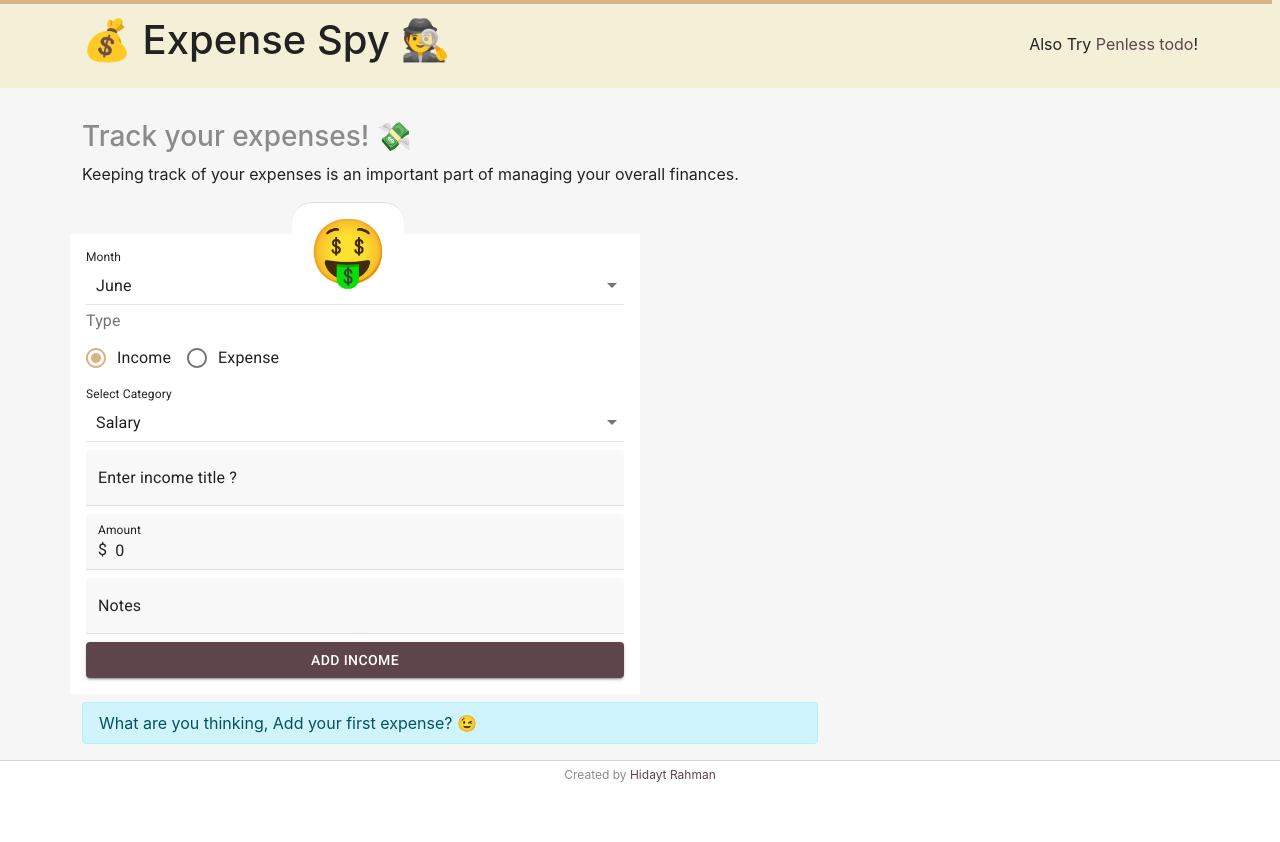
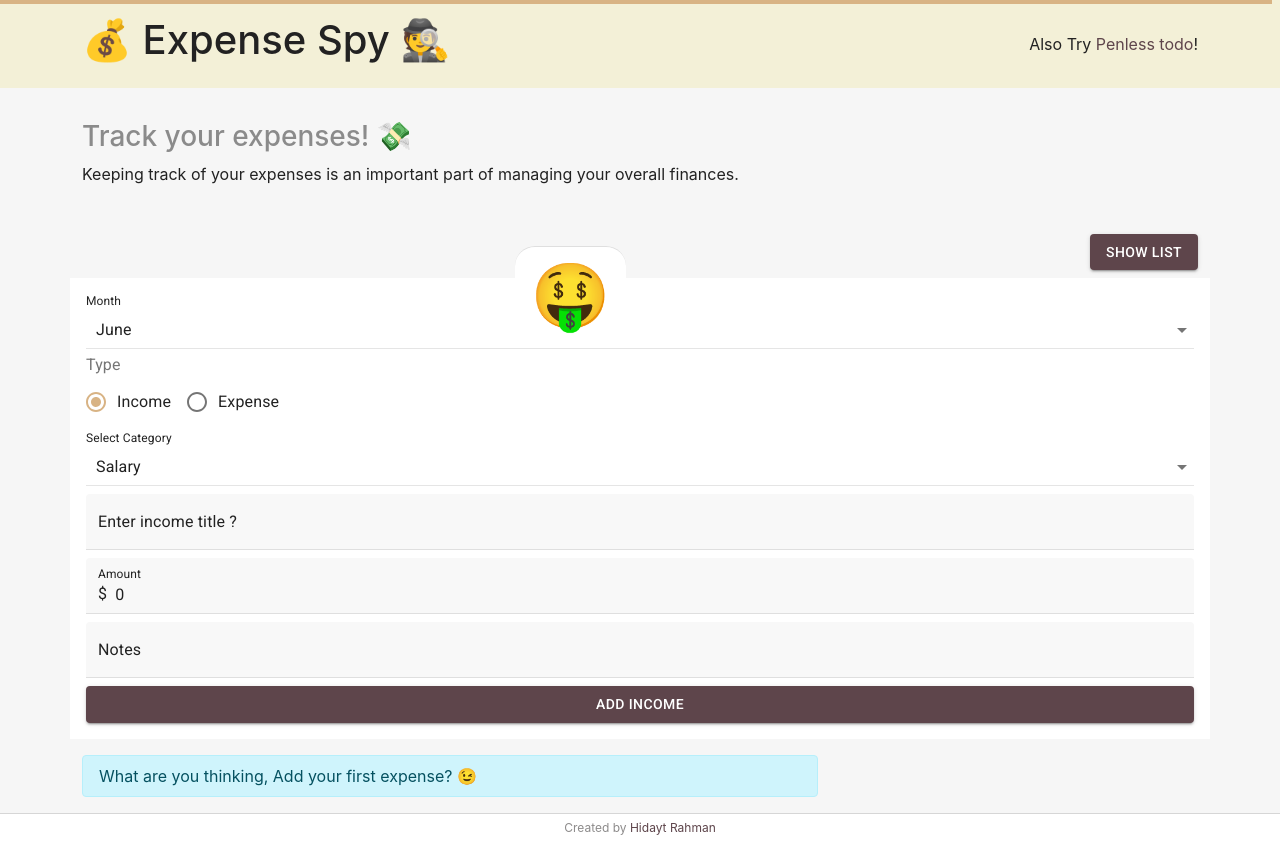
Before and after one commit to hidaytrahman/expenseSpy, a React (Create React App) app: page / in a window 1280 px wide. Before the commit the page ends 800 px from the top, so only its background shows below. Built offline with nearby package versions, Linux system fonts and the light colour scheme.

Commit message:
condition based list by control

```diff
--- a/src/components/tracker/AddItem.js
+++ b/src/components/tracker/AddItem.js
@@ -61,7 +61,7 @@ const AddItem = (props) => {
   return (
     <form onSubmit={onSubmit}>
       <div className="row">
-        <div className="custom-panel col-sm-6 mb-2">
+        <div className={`custom-panel  mb-2 ${(trackerList && trackerList.length === 0) ? 'col-sm-12' : 'col-sm-6'}`}>
           <div className="emoji-expresion">
             {trackerType === "income" ? <span>🤑</span> : <span>😑</span>}
           </div>
--- a/src/components/tracker/Tracker.js
+++ b/src/components/tracker/Tracker.js
@@ -7,6 +7,7 @@ import "./Tracker.scss";
 import useProgress from 'hooks/useProgress';
 import { getTotalAmount } from "core/utils";
 import { LinearProgressWithLabel } from 'core/materialUtils';
+import { Button } from '@material-ui/core';
 
 const Tracker = () => {
 
@@ -17,6 +18,7 @@ const Tracker = () => {
     const [totalExpense, setTotalExpense] = useState(0);
     const [expenseList, setExpenseList] = useState([]);
     const [incomeList, setIncomeList] = useState([]);
+    const [showList, setShowList] = useState(false);
     const totalAmount = getTotalAmount(trackerList);
 
     // get completed todos
@@ -77,25 +79,45 @@ const Tracker = () => {
 
     return (
         <section className="tracker-wrapper">
+            <div className="container">
+
+                <div className="row d-flex justify-content-end mb-2">
+
+                    <div className="col-sm-4 d-flex justify-content-end">
+                        <Button type="submit" variant="contained" color="primary" onClick={() => {
+                            (showList) ? setShowList(false) : setShowList(true)
+
+                        }}>
+                            {(showList) ? 'Add New' : 'Show List'}
+                        </Button>
+                    </div>
+
+                </div>
+
+            </div>
 
             <div className="container">
                 <div className="custom-progressbar">
                     <LinearProgressWithLabel value={progress} color="primary" />
                 </div>
 
-                <AddItem
+                {
+                    !showList && <AddItem
                         addItem={addItem}
                         trackerList={trackerList}
                         todosCompleted={todosCompleted}
                         progress={progress}
                         totalAmount={totalAmount}
                     />
+                }
+
 
                 <div className="row">
                     <div className="col-lg-8">
 
                         {
                             trackerList && trackerList.length > 0 ?
+                                showList &&
                                 <TrackerList
                                     trackerList={trackerList}
                                     deleteItem={deleteItem}
```
Lines whose indentation alone changed are shown as unchanged.
